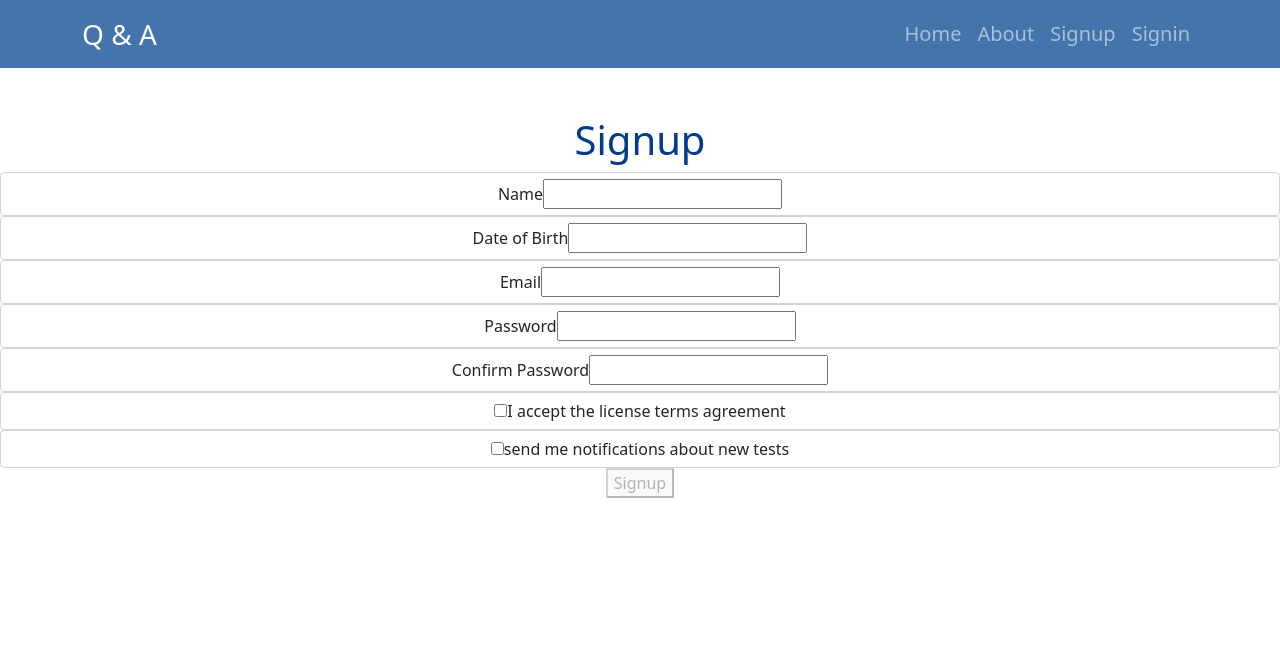
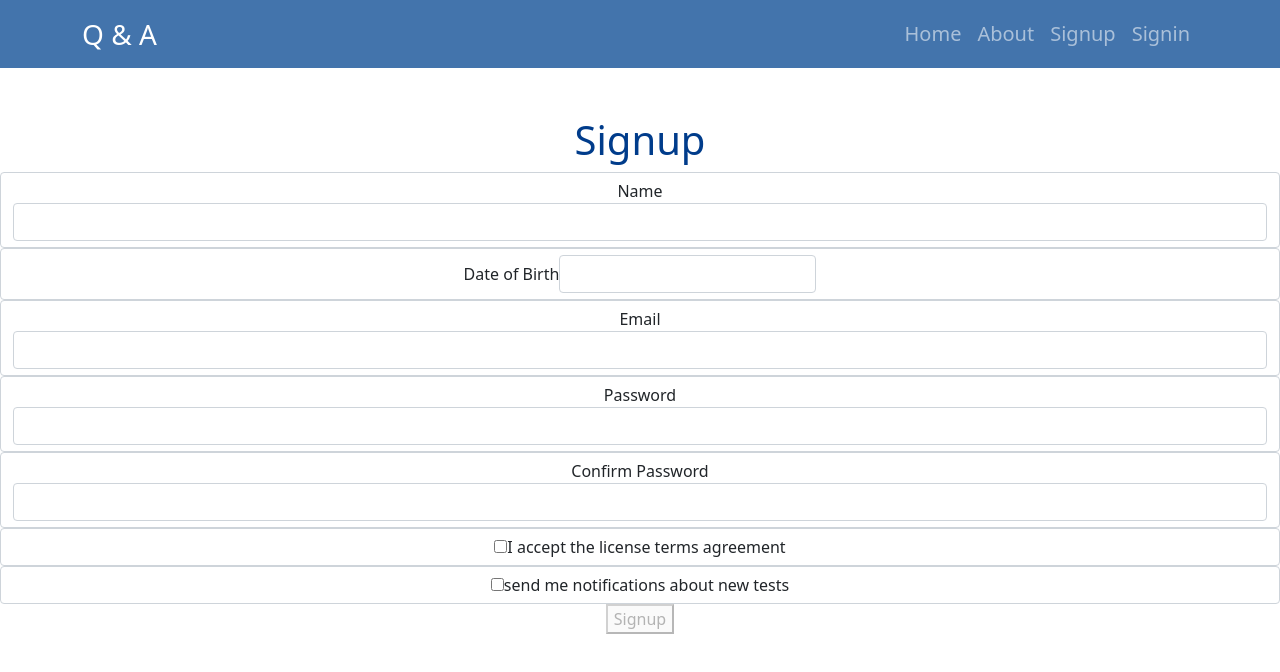
Before and after one commit to ahmedkhalil91518/question-and-answer, a React (Create React App) app: page /Signup in a window 1280 px wide. Shown: the top 672 px of the page. Built offline with nearby package versions, Linux system fonts and the light colour scheme.

Commit message:
integrate react bootstrap into formik

```diff
--- a/src/App.css
+++ b/src/App.css
@@ -146,3 +146,6 @@
 .signup-h1 {
   color: rgb(0, 60, 139);
 }
+.error {
+  color: red;
+}
--- a/src/components/CheckboxGroup.js
+++ b/src/components/CheckboxGroup.js
@@ -1,19 +1,19 @@
-import React from 'react'
-import { Field, ErrorMessage } from 'formik'
-import TextError from './TextError'
-
-function CheckboxGroup (props) {
-  const { label, name, options, ...rest } = props
+import React from "react";
+import { Field, ErrorMessage } from "formik";
+import TextError from "./TextError";
+import { FormControl } from "react-bootstrap";
+function CheckboxGroup(props) {
+  const { label, name, options, ...rest } = props;
   return (
-    <div className='form-control'>
+    <div className="form-control">
       <label>{label}</label>
-      <Field name={name}>
+      <Field name={name} as={FormControl}>
         {({ field }) => {
-          return options.map(option => {
+          return options.map((option) => {
             return (
               <React.Fragment key={option.key}>
                 <input
-                  type='checkbox'
+                  type="checkbox"
                   id={option.value}
                   {...field}
                   {...rest}
@@ -22,13 +22,13 @@ function CheckboxGroup (props) {
                 />
                 <label htmlFor={option.value}>{option.key}</label>
               </React.Fragment>
-            )
-          })
+            );
+          });
         }}
       </Field>
       <ErrorMessage component={TextError} name={name} />
     </div>
-  )
+  );
 }
 
-export default CheckboxGroup
+export default CheckboxGroup;
--- a/src/components/DatePicker.js
+++ b/src/components/DatePicker.js
@@ -3,6 +3,7 @@ import DateView from 'react-datepicker'
 import { Field, ErrorMessage } from 'formik'
 import TextError from './TextError'
 import 'react-datepicker/dist/react-datepicker.css'
+import { FormControl } from 'react-bootstrap'
 
 function DatePicker (props) {
   const { label, name, ...rest } = props
@@ -14,7 +15,8 @@ function DatePicker (props) {
           const { setFieldValue } = form
           const { value } = field
           return (
-            <DateView
+            <FormControl as={DateView}
+            type='date'
               id={name}
               {...field}
               {...rest}
--- a/src/components/Input.js
+++ b/src/components/Input.js
@@ -1,13 +1,14 @@
 import React from 'react'
 import { Field, ErrorMessage } from 'formik'
 import TextError from './TextError'
+import { FormControl } from 'react-bootstrap'
 
 function Input (props) {
   const { label, name, ...rest } = props
   return (
     <div className='form-control'>
       <label htmlFor={name}>{label}</label>
-      <Field id={name} name={name} {...rest} />
+      <Field as={FormControl} id={name} name={name} {...rest} />
       <ErrorMessage component={TextError} name={name} />
     </div>
   )
--- a/src/components/SignupContainer.js
+++ b/src/components/SignupContainer.js
@@ -25,7 +25,7 @@ function SignupContainer() {
     confirmPassword: Yup.string()
       .oneOf([Yup.ref("password"), ""], "Passwords must match")
       .required("Required"),
-    licenseCheckbox: Yup.array().min(1, 'Your error message')
+    licenseCheckbox: Yup.array().min(1, 'Required')
   });
   const onSubmit = (values) => {
     console.log("Form data", values);
```
